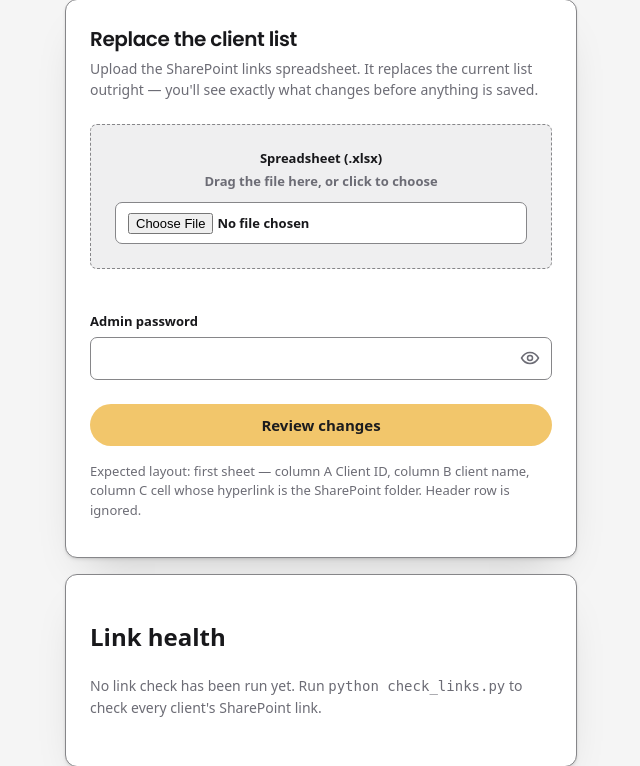
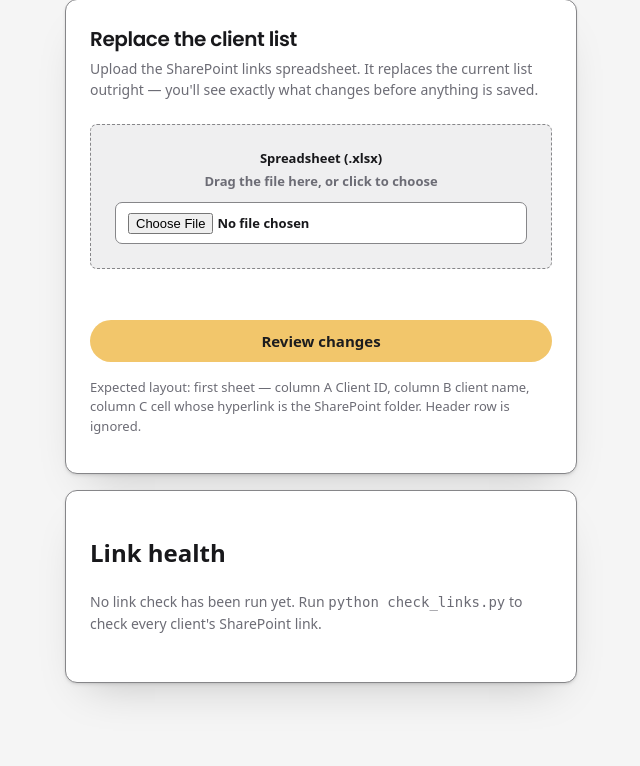
Before and after one commit to Ansh-BS/Client-Sharepoint-Search, a Flask app: page /admin in a window 1280 px wide. Shown: the part 51-817 px from the top of the page, without its empty margins (319-959 px from the left). After the commit the page ends 751 px from the top, so only its background shows below. Run offline with Flask 3, Linux system fonts and the light colour scheme; the visitor is signed in with stand-in values (Sample User, id 1); parts of the project's set-up code (start-up, migrations or seed data) failed here and were passed over.

Commit message:
feat: drop redundant upload password now that /admin is gated
The page gate replaces the per-upload admin-password check; removes the
server-side check and the upload-form password field.

Co-Authored-By: Claude Opus 4.8 <noreply@anthropic.com>

```diff
--- a/app.py
+++ b/app.py
@@ -216,35 +216,31 @@ def admin():
                 checking = True
 
         else:  # preview: parse and stash, but change nothing yet
-            if not hmac.compare_digest(request.form.get("admin_password", ""),
-                                       os.getenv("ADMIN_PASSWORD")):
-                error = "Wrong admin password."
+            file = request.files.get("file")
+            if file is None or not file.filename:
+                error = "No file selected."
             else:
-                file = request.files.get("file")
-                if file is None or not file.filename:
-                    error = "No file selected."
+                try:
+                    clients = parse_xlsx(file)
+                except ParseError as exc:
+                    error = str(exc)
                 else:
-                    try:
-                        clients = parse_xlsx(file)
-                    except ParseError as exc:
-                        error = str(exc)
-                    else:
-                        current = load_clients()
-                        dropped, added = _diff_clients(current, clients)
-                        token = secrets.token_urlsafe(24)
-                        old = session.get("pending_upload")
-                        if old and old != token:
-                            discard_pending(old)
-                        save_pending(clients, token)
-                        session["pending_upload"] = token
-                        preview = {
-                            "token": token,
-                            "count": len(clients),
-                            "current_count": len(current),
-                            "added": [c["name"] for c in added],
-                            "dropped": [c["name"] for c in dropped],
-                            "missing": [c["name"] for c in clients
-                                        if not c["link"]],
+                    current = load_clients()
+                    dropped, added = _diff_clients(current, clients)
+                    token = secrets.token_urlsafe(24)
+                    old = session.get("pending_upload")
+                    if old and old != token:
+                        discard_pending(old)
+                    save_pending(clients, token)
+                    session["pending_upload"] = token
+                    preview = {
+                        "token": token,
+                        "count": len(clients),
+                        "current_count": len(current),
+                        "added": [c["name"] for c in added],
+                        "dropped": [c["name"] for c in dropped],
+                        "missing": [c["name"] for c in clients
+                                    if not c["link"]],
                         }
     return render_template("admin.html", result=result, error=error,
                            preview=preview, health=load_report(),
--- a/templates/admin.html
+++ b/templates/admin.html
@@ -98,29 +98,6 @@
       </label>
       <p id="file-info" class="file-info" role="status" aria-live="polite"></p>
 
-      <label for="admin_password">Admin password</label>
-      <div class="field">
-        <input id="admin_password" type="password" name="admin_password"
-               autocomplete="current-password" required>
-        <button type="button" class="reveal" data-for="admin_password"
-                aria-pressed="false" aria-label="Show password">
-          <svg class="eye" viewBox="0 0 20 20" fill="none" stroke="currentColor"
-               stroke-width="1.5" stroke-linecap="round" stroke-linejoin="round"
-               aria-hidden="true">
-            <path d="M1.5 10S4.7 4.5 10 4.5 18.5 10 18.5 10 15.3 15.5 10 15.5 1.5 10 1.5 10Z"/>
-            <circle cx="10" cy="10" r="2.5"/>
-          </svg>
-          <svg class="eye-off" viewBox="0 0 20 20" fill="none" stroke="currentColor"
-               stroke-width="1.5" stroke-linecap="round" stroke-linejoin="round"
-               aria-hidden="true">
-            <path d="M7.8 5A7.9 7.9 0 0 1 10 4.5c5.3 0 8.5 5.5 8.5 5.5a15 15 0 0 1-2.4 3"/>
-            <path d="M13.9 13.9A7.6 7.6 0 0 1 10 15.5C4.7 15.5 1.5 10 1.5 10a15 15 0 0 1 3.9-4.3"/>
-            <path d="M8.3 8.4a2.5 2.5 0 0 0 3.4 3.4"/>
-            <path d="M3 3l14 14"/>
-          </svg>
-        </button>
-      </div>
-
       <button type="submit">Review changes</button>
     </form>
 
```
Also changed, not shown: tests/test_admin.py (+15 -13 lines).
